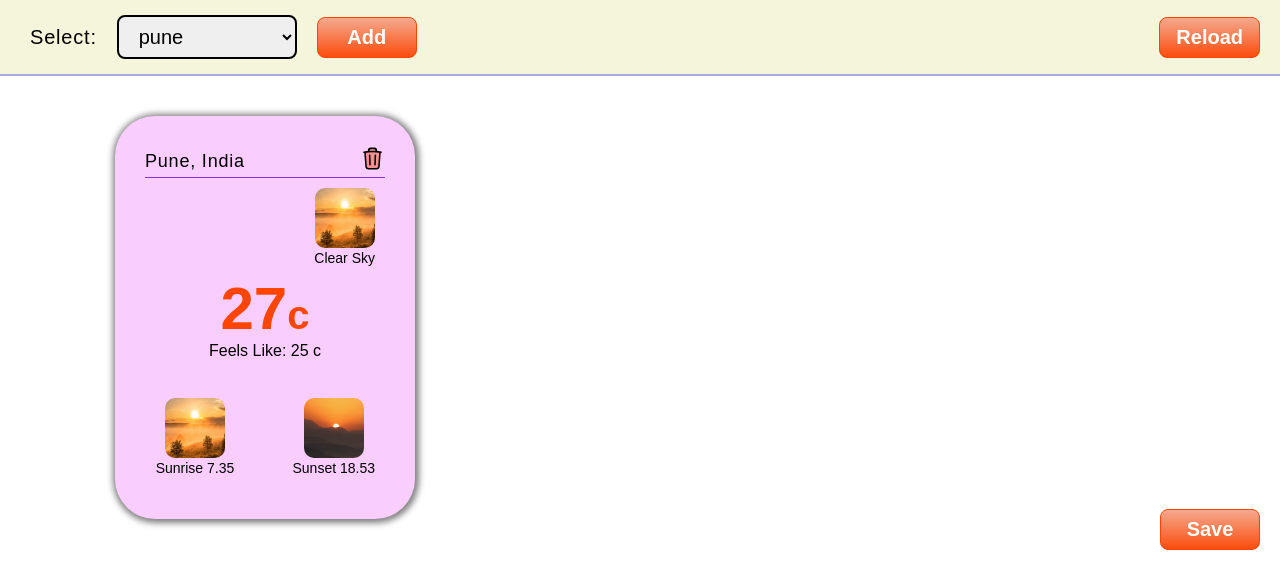
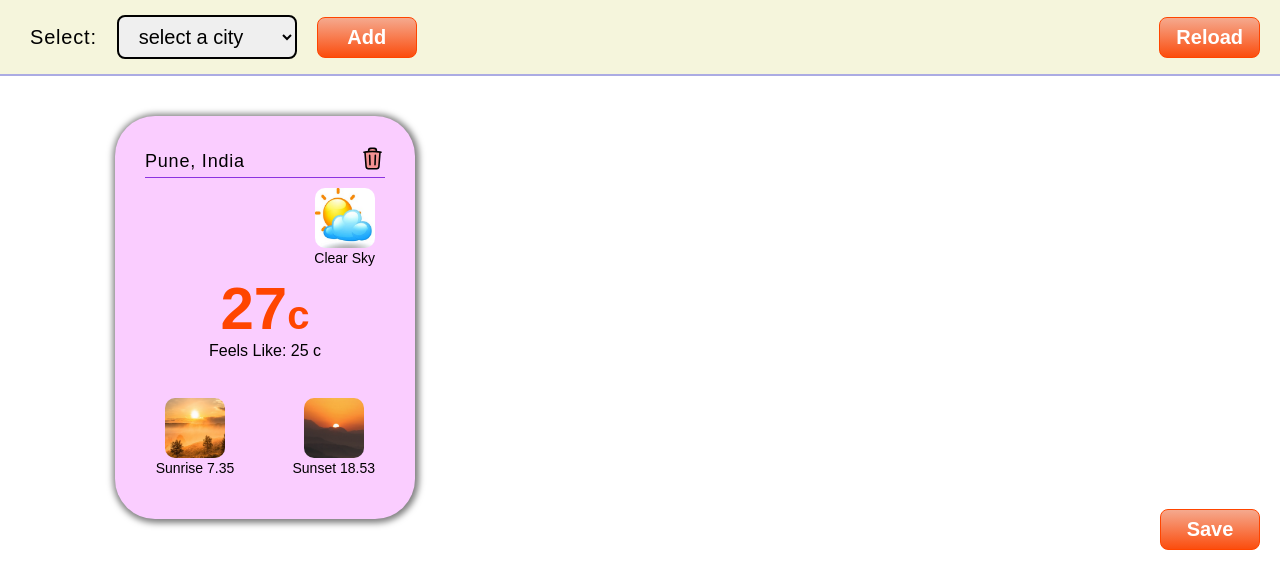
Before and after one commit to ajitmjadhav/TechM_Technical_Assignment, a React (Create React App) app in the folder assignment2-weather_dashboard/: page / in a window 1280 px wide. Shown: the top 588 px of the page. Built offline with nearby package versions, Linux system fonts and the light colour scheme.

Commit message:
done functionality of after slecting city fetch the city weather information

```diff
--- a/assignment2-weather_dashboard/src/components/dashboard.js
+++ b/assignment2-weather_dashboard/src/components/dashboard.js
@@ -1,4 +1,4 @@
-import React from 'react'
+import { React, useState, useEffect } from 'react'
 import './dashboardStyle.css'
 import sunRise from '../images/sunRiseImage.jpg'
 import sunSet from '../images/sunSetImage.jpg'
@@ -7,13 +7,28 @@ import sunnyW from '../images/sunnyWeather.jpg'
 import coludyW from '../images/cloudyWeather.jpg'
 
 const Dashboard = () => {
+    const [city, setCity] = useState('');
+
+    //function for getting city name from select field
+    const handleChange = (e) => {
+        const val = e.target.value;
+        setCity(val);
+    }
+    //on add btn click get given city weather info
+    const getWhetherReport = async () => {
+        const url = `https://api.openweathermap.org/data/2.5/weather?q=${city}&appid=c72b8ea826532e999747c102e212f63f`;
+        const response = await fetch(url);
+        const res = await response.json();
+        console.log(res);
+    }
     return (
         <div className='wmg-container'>
             <div className='Navbar'>
                 <div className='nav-left'>
                     <p className='heading-primary'>Select:</p>
                     <div className="custom-select" >
-                        <select className='nav-select' value=''>
+                        <select onChange={handleChange} className='nav-select' >
+                            <option >select a city</option>
                             <option value="pune">pune</option>
                             <option value="mumbai">mumbai</option>
                             <option value="goa">goa</option>
@@ -21,7 +36,7 @@ const Dashboard = () => {
                             <option value="punjab">punjab</option>
                         </select>
                     </div>
-                    <button className='wmg-btn'>Add</button>
+                    <button onClick={getWhetherReport} className='wmg-btn'>Add</button>
                 </div>
                 <div className='nav-right'>
                     <button className='wmg-btn'>Reload</button>
@@ -33,7 +48,7 @@ const Dashboard = () => {
                         <div className='card-header'>
                             <p className=' heading-sec'>Pune, India</p>
                             <div className='svg-icons'>
-                                <svg xmlns="http://www.w3.org/2000/svg" fill="none" viewBox="0 0 24 24" stroke-width="1.5" stroke="currentColor" class="w-6 h-6">
+                                <svg xmlns="http://www.w3.org/2000/svg" fill="none" viewBox="0 0 24 24" stroke-width="1.5" stroke="currentColor" className="w-6 h-6">
                                     <path stroke-linecap="round" stroke-linejoin="round" d="M14.74 9l-.346 9m-4.788 0L9.26 9m9.968-3.21c.342.052.682.107 1.022.166m-1.022-.165L18.16 19.673a2.25 2.25 0 01-2.244 2.077H8.084a2.25 2.25 0 01-2.244-2.077L4.772 5.79m14.456 0a48.108 48.108 0 00-3.478-.397m-12 .562c.34-.059.68-.114 1.022-.165m0 0a48.11 48.11 0 013.478-.397m7.5 0v-.916c0-1.18-.91-2.164-2.09-2.201a51.964 51.964 0 00-3.32 0c-1.18.037-2.09 1.022-2.09 2.201v.916m7.5 0a48.667 48.667 0 00-7.5 0" />
                                 </svg>
                             </div>
@@ -41,7 +56,7 @@ const Dashboard = () => {
                         <div className='card-mid'>
                             <div className='icon-with-detail'>
                                 <div className='icon-image'>
-                                    <img src={sunRise}></img>
+                                    <img src={coludyW}></img>
                                 </div>
                                 <p className='icon-text'>Clear Sky</p>
                             </div>
```
